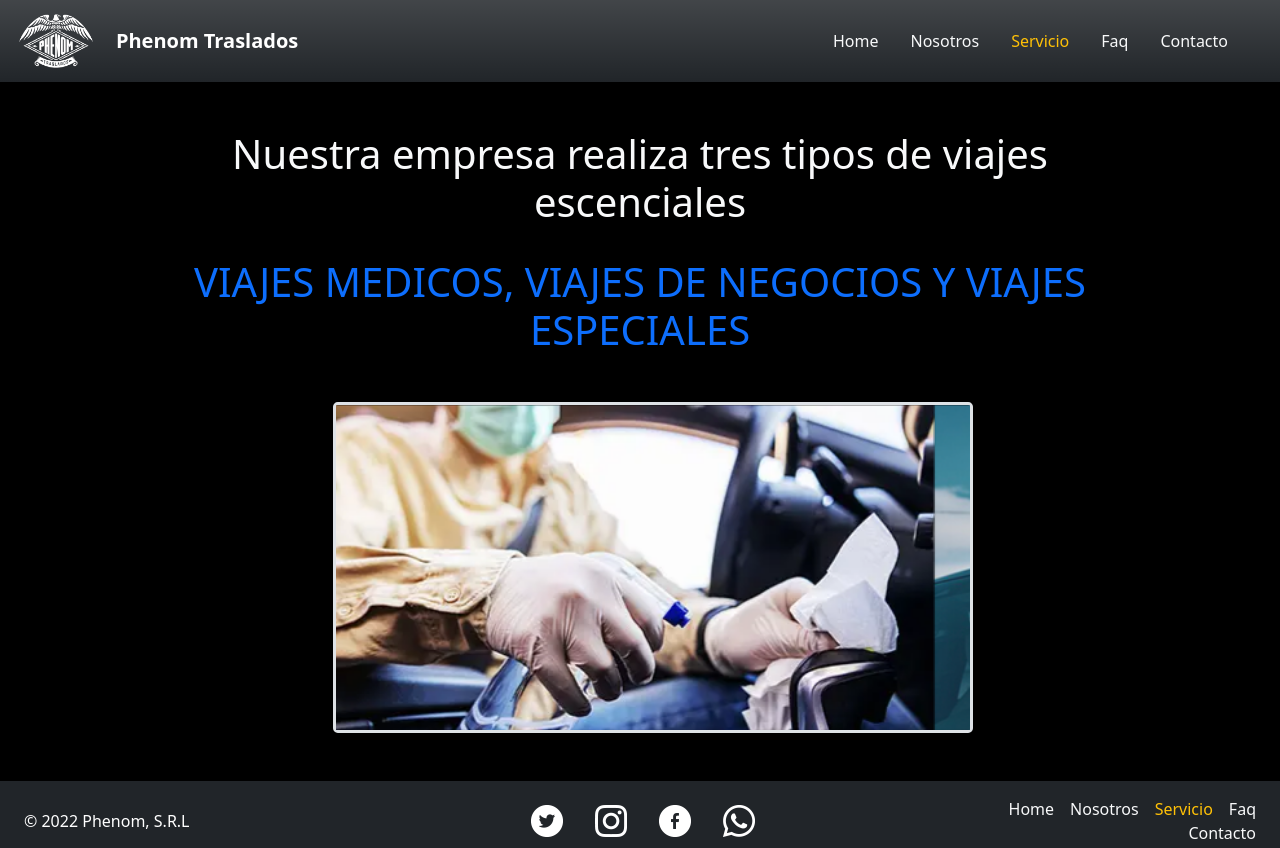
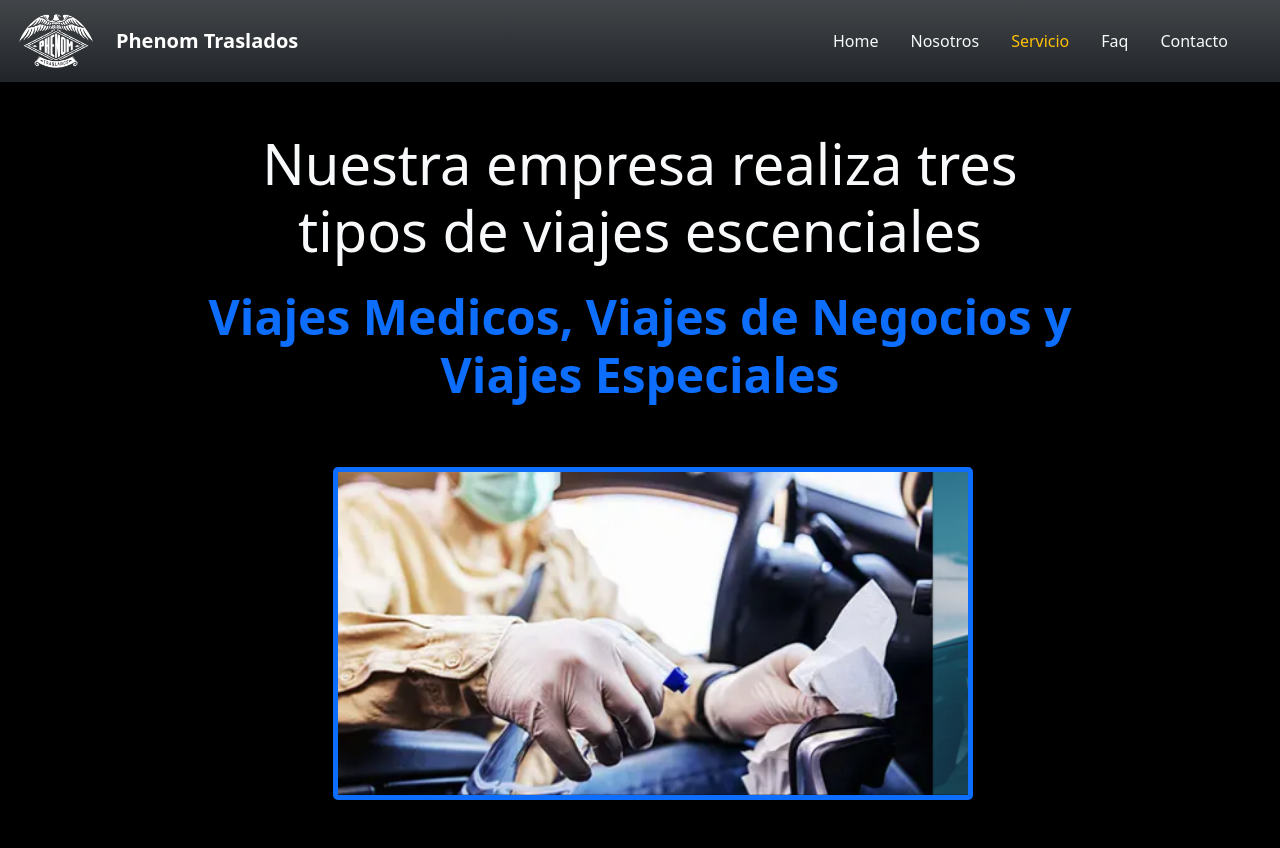
Before and after one commit to NicolasMoreira2236/PhenomBOOTSTRAP, a plain HTML site: page servicio.html in a window 1280 px wide. Shown: the top 848 px of the page. Drawn offline with nearby package versions, Linux system fonts and the light colour scheme.

Commit message:
git servers

```diff
--- a/servicio.html
+++ b/servicio.html
@@ -46,11 +46,11 @@
           <!-- CAROUSEL -->
 
           <div class="text-center stronger text-light mx-5 px-5">
-              <h1 class="pb-4 pt-5 px-5 mx-5">Nuestra empresa realiza tres tipos de viajes escenciales</h1>
-              <h1 class="text-primary px-5 mx-5" >VIAJES MEDICOS, VIAJES DE NEGOCIOS Y VIAJES ESPECIALES</h1>
+              <h1 class="pb-3 pt-5 px-5 mx-5 display-4">Nuestra empresa realiza tres tipos de viajes escenciales</h1>
+              <h1 class="text-primary px-5 mx-5 display-5 fw-bold"> Viajes Medicos, Viajes de Negocios y Viajes Especiales</h1>
           </div>
 
-          <div id="carouselExampleSlidesOnly" class="carousel slide border my-5 border-3 rounded-3" data-bs-ride="carousel">
+          <div id="carouselExampleSlidesOnly" class="carousel slide border border-5 rounded-3 border-primary" data-bs-ride="carousel">
             <div class="carousel-inner">
               <div class="carousel-item active" id="carrouselimg">
                 <img src="img/viajemedico.png" class="d-block w-100" alt="">
--- a/style.css
+++ b/style.css
@@ -9,6 +9,9 @@
     width: 50%;
     height: 70%;
     margin-left: 26%;
+    margin-top: 4rem;
+    margin-bottom: 6rem;
+
 }
 
 
```
